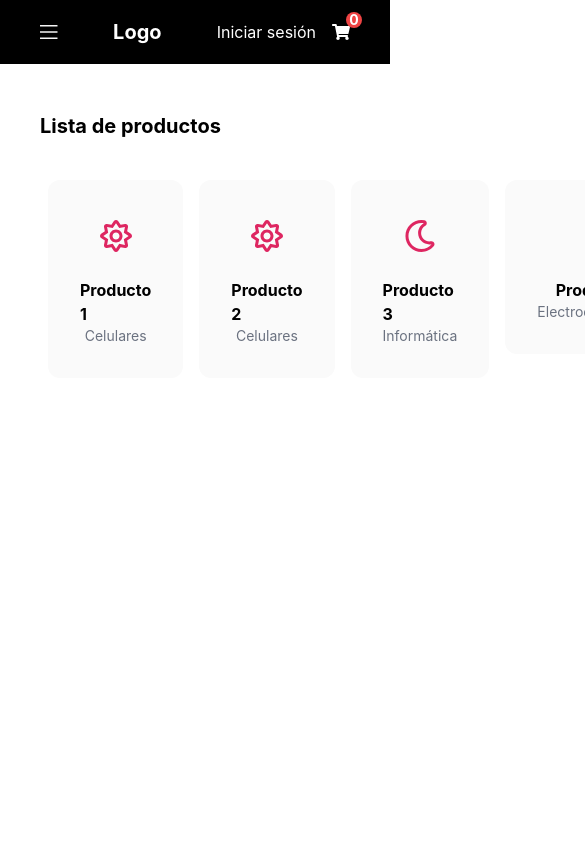
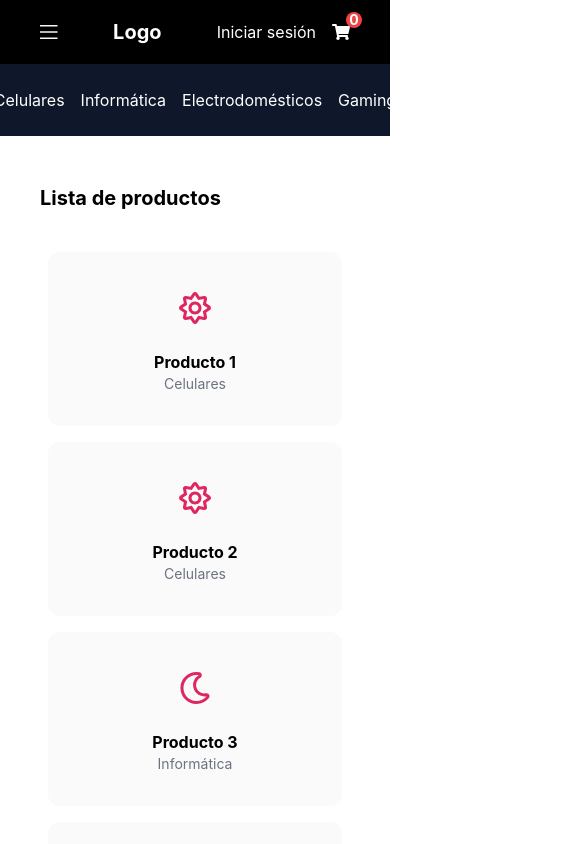
Before and after one commit to coderhouse-fvarayoud/react-ch, a React (Create React App) app: page / in a window 390 px wide. Shown: the top 844 px of the page, 585 px wide, since content can reach past the window. Built offline with nearby package versions, Linux system fonts and the light colour scheme.

Commit message:
Code cleanup and add responsive

```diff
--- a/src/App.js
+++ b/src/App.js
@@ -4,7 +4,6 @@ import ItemListContainer from './components/ItemListContainer'
 import NavBar from './components/NavBar'
 
 const App = () => (
-  <>
   <BrowserRouter>
     <NavBar />
     <Routes>
@@ -13,9 +12,6 @@ const App = () => (
       <Route path="/item/:itemID" element={<ItemDetailContainer />} />
     </Routes>
   </BrowserRouter>
-  </>
-  // <NavBar />
-  // <ItemListContainer greeting="Coderhouse | React" />
 )
 
 export default App
--- a/src/components/Item.js
+++ b/src/components/Item.js
@@ -6,8 +6,8 @@ const Item = ({ item }) => {
   const { id, name, category } = item
 
   return (
-    <Link to={`/item/${id}`}>
-      <div className="flex flex-col items-center justify-center p-8 m-2 bg-cardBackground rounded-xl">
+    <Link to={`/item/${id}`} className="w-full md:w-auto">
+      <div className="flex flex-col items-center justify-center p-8 m-2 bg-cardBackground rounded-xl ">
         <div className="p-2 mb-4">
           <FontAwesomeIcon
             icon={getCategoryIcon(category)}
--- a/src/components/ItemList.js
+++ b/src/components/ItemList.js
@@ -2,7 +2,7 @@ import Item from './Item'
 
 const ItemList = ({ items }) => {
   return (
-    <div className="flex ">
+    <div className="flex flex-wrap">
       {items.map((item) => (
         <Item key={item.id} item={item} />
       ))}
--- a/src/components/NavBar.js
+++ b/src/components/NavBar.js
@@ -3,15 +3,7 @@ import CartWidget from './CartWidget'
 import { Link } from 'react-router-dom'
 import categories from '../data/categories.json'
 
-const NavBar = () => (
-  <header className="sticky flex items-center justify-between w-full h-16 px-10 text-white bg-black">
-    <div className="block cursor-pointer lg:hidden">
-      <img src={MenuIcon} alt="Menu icon" />
-    </div>
-    <Link to="/">
-      <div className="text-xl font-bold">Logo</div>
-    </Link>
-    <div className="hidden lg:block">
+const renderCategories = () => (
   <ul className="flex gap-4">
     {categories.map((category, idx) => (
       <Link key={category.id} to={`/category/${category.id}`}>
@@ -19,13 +11,28 @@ const NavBar = () => (
       </Link>
     ))}
   </ul>
+)
+
+const NavBar = () => (
+  <header className="">
+    <div className="sticky flex items-center justify-between w-full h-16 px-10 text-white bg-black">
+      <div className="block cursor-pointer lg:hidden">
+        <img src={MenuIcon} alt="Menu icon" />
       </div>
+      <Link to="/">
+        <div className="text-xl font-bold">Logo</div>
+      </Link>
+      <div className="hidden lg:block">{renderCategories()}</div>
       <Link to="/cart">
         <div className="flex items-center gap-4">
           <span>Iniciar sesión</span>
           <CartWidget counter="0" />
         </div>
       </Link>
+    </div>
+    <div className="flex justify-center p-6 text-white lg:hidden bg-slate-900">
+      {renderCategories()}
+    </div>
   </header>
 )
 
--- a/src/index.js
+++ b/src/index.js
@@ -9,7 +9,3 @@ ReactDOM.render(
   </React.StrictMode>,
   document.getElementById('root')
 )
-
-// If you want to start measuring performance in your app, pass a function
-// to log results (for example: reportWebVitals(console.log))
-// or send to an analytics endpoint. Learn more: https://bit.ly/CRA-vitals
```
Lines whose indentation alone changed are shown as unchanged.
